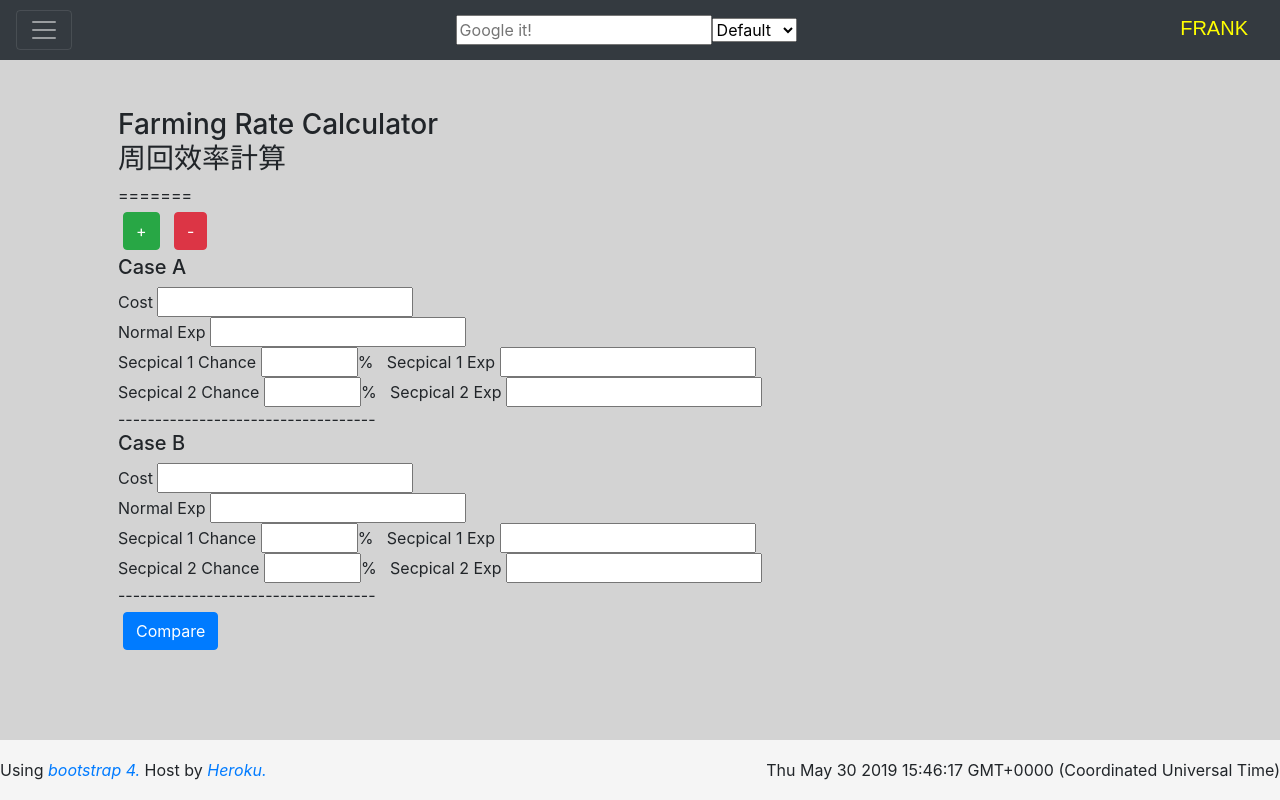
After one commit to forstudy0218/forpage, a Python web app: template templates/repeat_simulator.html in a window 1280 px wide. The commit adds this page. Run offline with Jinja, Linux system fonts and the light colour scheme; the template is opened without the code that fills it, so the values that code supplies are empty; some libraries are stand-ins or nearby versions.

Commit message:
new page: add simulator

```diff
--- a/application.py
+++ b/application.py
@@ -141,6 +141,10 @@ def index():
 @app.route("/map_for_test")
 def testing_map():
     return render_template("map.html")
+
+@app.route("/repeat_simulator")
+def repeat_simulator():
+    return render_template("repeat_simulator.html")
 
 # converter
 @app.route("/convert", methods=["GET", "POST"])
--- /dev/null
+++ b/static/simulation.js
@@ -0,0 +1,165 @@
+var simulation = new Vue ({
+    el: "#data_form",
+    data: {
+        data_list: [
+            "A",
+            "B",
+        ],
+        show_result: false,
+        show_error: false,
+        error_msg: "",
+        avg_dict: {},
+        st_dict: {},
+        win_dict: {},
+        draw_count: 0,
+    },
+    methods: {
+        start_simulate: function(){
+            this.show_error = false;
+            this.show_result = false;
+            const data_lists = {};
+            for (let i = 0; i < this.data_list.length; i++){
+                // get form info
+                const st = document.querySelector("#" + this.data_list[i] + "_stamina");
+                const sp_prob = document.querySelector("#" + this.data_list[i] + "_sp_prob");
+                const fox_prob = document.querySelector("#" + this.data_list[i] + "_fox_prob");
+                const exp_norm = document.querySelector("#" + this.data_list[i] + "_norm_exp");
+                const exp_sp = document.querySelector("#" + this.data_list[i] + "_sp_exp");
+                const exp_fox = document.querySelector("#" + this.data_list[i] + "_fox_exp");
+                const data_name = this.data_list[i] + "_form_data";
+                const lemma_list = [st.value, sp_prob.value, fox_prob.value, exp_norm.value, exp_sp.value, exp_fox.value];
+                // check if input number
+                for (let j = 0; j < lemma_list.length; j++) {
+                    try {
+                        lemma_list[j] = Math.floor(Number(lemma_list[j]));
+                    } catch(error) {
+                        this.error_msg = "not valid input";
+                        this.show_error = true;
+                    }
+                    if (typeof lemma_list[j] !== "number" || lemma_list[j] < 0) {
+                        lemma_list[j] = 0;
+                    }
+                }
+                // save form data
+                data_lists[data_name] = lemma_list;
+                // save prob list
+                const prob_name = this.data_list[i] + "_prob_list";
+                data_lists[prob_name] = this.type_list(data_lists[data_name][1], data_lists[data_name][2]);
+                // prob error handle
+                if (typeof data_lists[prob_name] !== "object") {
+                    return;
+                }
+                // prepare exp list
+                const avg_name = this.data_list[i] + "_exp_list";
+                data_lists[avg_name] = [];
+                // prepare win count
+                const count_name = this.data_list[i] + "_win_count";
+                data_lists[count_name] = 0;
+            }
+            data_lists["draw_count"] = 0;
+            for (let i = 0; i < 100; i++) {
+                let compare_dict = {};
+                for (let i = 0; i < this.data_list.length; i++) {
+                    const dict_name = this.data_list[i] + "_exp";
+                    // total exp in 100 stage
+                    const data_api = this.data_list[i] + "_form_data";
+                    const prob_api = this.data_list[i] + "_prob_list";
+                    const exp_total = this.oneh_stages(data_lists[data_api][3], data_lists[data_api][4], data_lists[data_api][5], data_lists[prob_api]);
+                    // save exp total for avg. cal.
+                    const total_name = this.data_list[i] + "_exp_list";
+                    data_lists[total_name].push(exp_total);
+                    compare_dict[dict_name] = exp_total / (data_lists[data_api][0] * 100);
+                }
+                let top = 0;
+                let win_case = [];
+                for (let i = 0; i < this.data_list.length; i++) {
+                    const current_name = this.data_list[i] + "_exp";
+                    if (compare_dict[current_name] > top) {
+                        win_case = [];
+                        win_case.push(this.data_list[i]);
+                        top = compare_dict[current_name];
+                    } else if (compare_dict[current_name] === top) {
+                        win_case.push(this.data_list[i]);
+                    }
+                }
+                if (win_case.length < 1) {
+                    this.error_msg = "simulation error";
+                    this.show_error = true;
+                } else if (win_case.length > 1) {
+                    data_lists["draw_count"] ++;
+                } else if (win_case.length === 1) {
+                    const win_name = win_case[0] + "_win_count";
+                    data_lists[win_name]++;
+                }
+            }
+            // result for each case
+            for (let i = 0; i < this.data_list.length; i++) {
+                // avg exp
+                const avg_nm = this.data_list[i] + "_exp_list";
+                // https://developer.mozilla.org/en-US/docs/Web/JavaScript/Reference/Global_Objects/Array/Reduce
+                const reducer = (accumulator, currentValue) => accumulator + currentValue;
+                this.avg_dict[this.data_list[i]] = data_lists[avg_nm].reduce(reducer) / data_lists[avg_nm].length;
+                // get data
+                const data_nm = this.data_list[i] + "_form_data";
+                // total st cost
+                // get st data
+                this.st_dict[this.data_list[i]] = data_lists[data_nm][0] * 100;
+                // win count
+                const win_nm = this.data_list[i] + "_win_count";
+                this.win_dict[this.data_list[i]] = data_lists[win_nm];
+            }
+            this.draw_count = data_lists["draw_count"];
+            this.show_result = true;
+        },
+        type_list: function(num_sp, num_fox) {
+            // valid prob
+            const total_prob = num_sp + num_fox;
+            if (total_prob <= 100 && total_prob >= 0) {
+                // list for random
+                const type_list = [];
+                for (let i = 0; i < num_sp; i++) {
+                    type_list.push(1);
+                }
+                for (let i = 0; i < num_fox; i++) {
+                    type_list.push(2);
+                }
+                while (type_list.length < 100) {
+                    type_list.push(0);
+                }
+                return type_list;
+            // not valid
+            } else {
+                this.error_msg = "not valid prob";
+                this.show_error = true;
+            }
+        },
+        oneh_stages: function(norm, sp, fox, prob_list) {
+            let exp = 0;
+            for (let i = 0; i < 100; i++) {
+                let index = Math.floor(Math.random() * (prob_list.length));
+                let type_id = prob_list[index];
+                if (type_id === 0) {
+                    exp += norm;
+                } else if (type_id === 1) {
+                    exp += sp;
+                } else if (type_id === 2) {
+                    exp += fox;
+                }
+            }
+            return exp;
+        },
+        add_case: function() {
+            if (this.data_list.length < 26) {
+                const utf_16 = this.data_list[this.data_list.length - 1].charCodeAt(0) + 1;
+                this.data_list.push(String.fromCharCode(utf_16));
+                this.show_result = false;
+            }
+        },
+        delete_case: function() {
+            if (this.data_list.length > 2) {
+                this.data_list.pop();
+                this.show_result = false;
+            }
+        },
+    }
+})
--- a/templates/layout.html
+++ b/templates/layout.html
@@ -46,6 +46,7 @@
                     <a class="btn btn-primary" href="/imgsearch">Search Image</a>
                     <a class="btn btn-primary" href="/sudoku">Sudoku</a>
                     <a class="btn btn-primary" href="/enwerewolf" title="Japanese Style">JP Werewolf</a>
+                    <a class="btn btn-primary" href="/repeat_simulator">Repeater</a>
                     <a class="btn btn-secondary disabled" href="#" aria-disabled="true">Disabled</a>
                     <a class="btn btn-dark" href="/werewolf" title="Japanese Style">JP Werewolf (old)</a>
                 </div>
--- /dev/null
+++ b/templates/repeat_simulator.html
@@ -0,0 +1,68 @@
+<!-- jinja2 -->
+{% extends "layout.html" %}
+
+{% block framework %}
+    <!-- production vue -->
+    <script src="https://cdn.jsdelivr.net/npm/vue@2.5.22/dist/vue.min.js"></script>
+{% endblock %}
+
+{% block title %}
+    Repeat Simulator
+{% endblock %}
+
+{% block main %}
+    <h3>Farming Rate Calculator<br>周回效率計算</h3>
+    <span>=======</span><br>
+    <div id="data_form">
+        <div>
+            <button class="btn btn-success" @click="add_case()" style="margin: 5px">+</button>
+            <button class="btn btn-danger" @click="delete_case()" style="margin: 5px">-</button>
+        </div>
+        <template v-for="data_nm in data_list">
+            <h5>Case {% raw -%}{{ data_nm }}{%- endraw %}</h5>
+            <span>Cost</span>
+            <input autocomplete="off" :id="data_nm + '_stamina'" type="number" step="1" min="0"><br>
+            <span>Normal Exp</span>
+            <input autocomplete="off" :id="data_nm + '_norm_exp'" type="number" step="1" min="0"><br>
+            <span>Secpical 1 Chance</span>
+            <input autocomplete="off" :id="data_nm + '_sp_prob'" type="number" step="1" min="0" max="100">% &nbsp;
+            <span>Secpical 1 Exp</span>
+            <input autocomplete="off" :id="data_nm + '_sp_exp'" type="number" step="1" min="0"><br>
+            <span>Secpical 2 Chance</span>
+            <input autocomplete="off" :id="data_nm + '_fox_prob'" type="number" step="1" min="0" max="100">% &nbsp;
+            <span>Secpical 2 Exp</span>
+            <input autocomplete="off" :id="data_nm + '_fox_exp'" type="number" step="1" min="0"><br>
+            <span>-----------------------------------</span><br>
+        </template>
+        <button class="btn btn-primary" @click="start_simulate()" style="margin: 5px">Compare</button><br>
+        <div v-if="show_error">
+            <span style="color: red">{% raw -%}{{ error_msg }}{%- endraw %}</span>
+        </div>
+        <div v-if="show_result">
+            <h4>Result</h4>
+            <h5>Total Trial: 100</h5>
+            <span>=======</span><br>
+            <template v-for="data_nm in data_list">
+                <h5>
+                    <span>Average EXP for 100 times in case {% raw -%}{{ data_nm }}{%- endraw %} :</span>
+                    <span style="color: blue">{% raw -%}{{ avg_dict[data_nm] }}{%- endraw %}</span>
+                </h5>
+                <h5>
+                    <span>Stamina for 100 times in case {% raw -%}{{ data_nm }}{%- endraw %} :</span>
+                    <span style="color: green">{% raw -%}{{ st_dict[data_nm] }}{%- endraw %}</span>
+                </h5>
+                <h5>
+                    <span>Count for case {% raw -%}{{ data_nm }}{%- endraw %} win :</span>
+                    <span style="color: red">{% raw -%}{{ win_dict[data_nm] }}{%- endraw %}</span>
+                </h5>
+                <span>----------------</span><br>
+            </template>
+            <h5>
+                <span>Count for draw :</span>
+                <span style="color: yellow">{% raw -%}{{ draw_count }}{%- endraw %}</span>
+            </h5>
+        </div>
+    </div>
+    <!-- javascript -->
+    <script src="/static/simulation.js"></script>
+{% endblock %}
```
